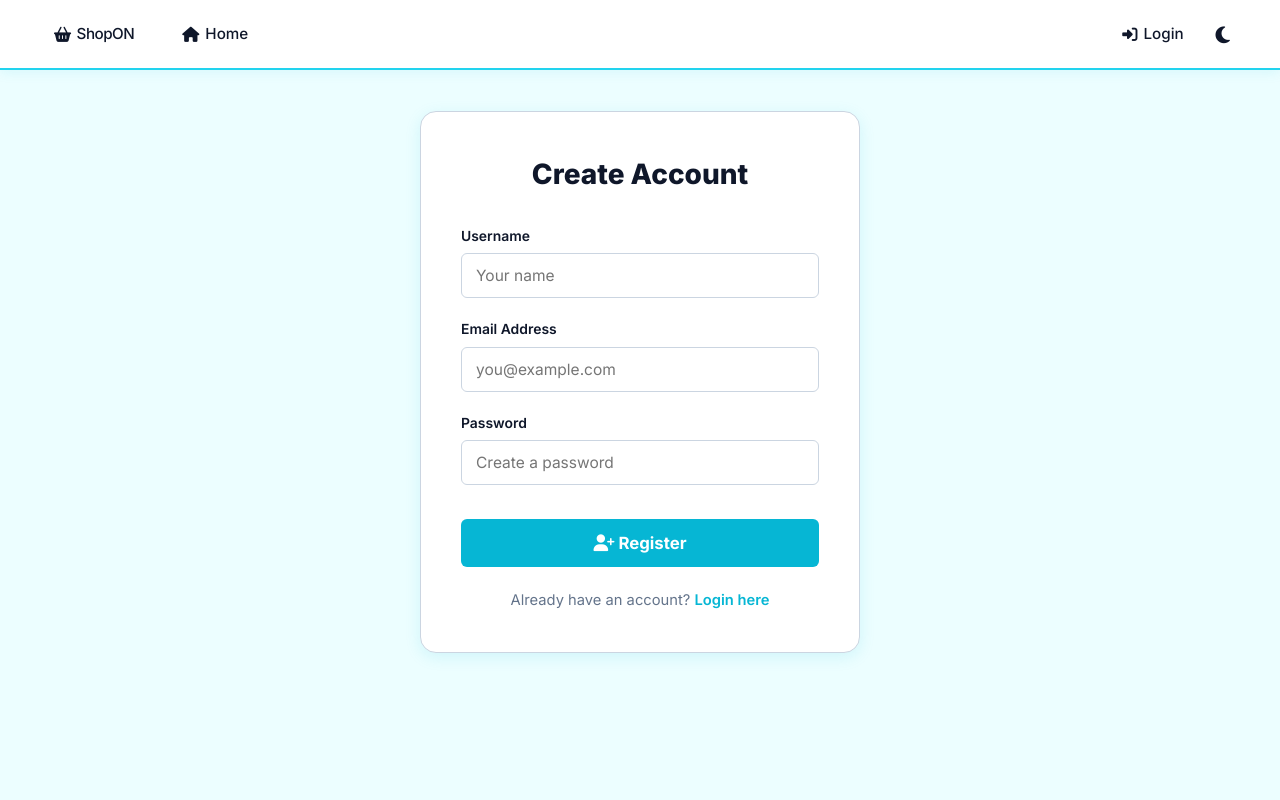
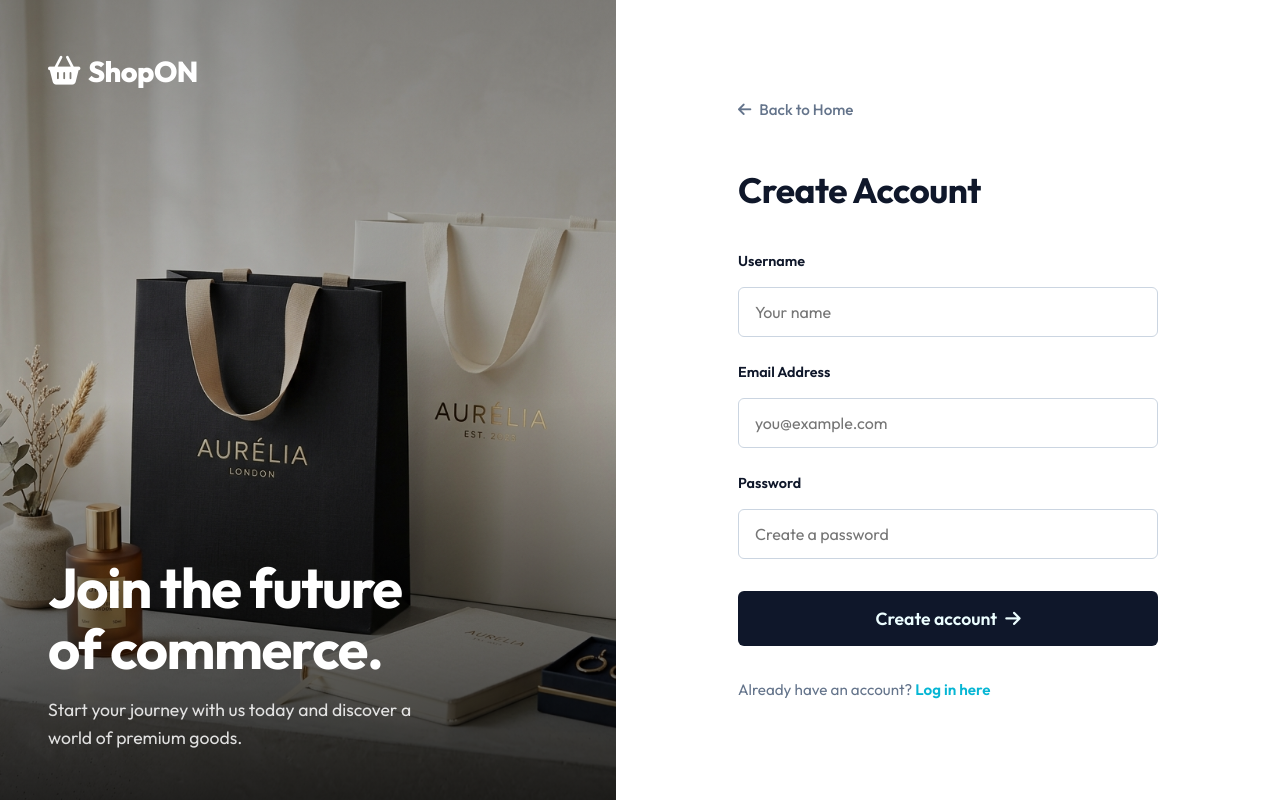
Before and after one commit to anixems07/ShopON, a plain HTML site: page frontend/register.html in a window 1280 px wide. Drawn offline with Linux system fonts and the light colour scheme.

Commit message:
style: redesign register page UI and update gitignore

```diff
--- a/frontend/css/style.css
+++ b/frontend/css/style.css
@@ -1,7 +1,7 @@
 /* =========================================================================
    Global Reset & Font Setup
    ========================================================================= */
-@import url('https://fonts.googleapis.com/css2?family=Inter:wght@300;400;500;600;700;800&display=swap');
+@import url('https://fonts.googleapis.com/css2?family=Outfit:wght@300;400;500;600;700;800&display=swap');
 
 :root {
     /* === Fresh Aqua + Soft Blue Theme === */
@@ -39,7 +39,7 @@
     margin: 0;
     padding: 0;
     box-sizing: border-box;
-    font-family: 'Inter', sans-serif;
+    font-family: 'Outfit', sans-serif;
 }
 
 body {
@@ -1073,3 +1073,182 @@ body.dark-theme {
         transform: translateX(0);
     }
 }
+
+/* =========================================================================
+   Auth Split Layout (Modern UI Redesign)
+   ========================================================================= */
+body.auth-body {
+    background-color: var(--bg-white); /* clean background */
+    margin: 0;
+    padding: 0;
+    min-height: 100dvh;
+}
+
+.split-layout {
+    display: flex;
+    min-height: 100dvh;
+    width: 100%;
+}
+
+.split-visual {
+    flex: 1;
+    position: relative;
+    display: none; /* hidden on mobile */
+    background: var(--light-blue-bg);
+    overflow: hidden;
+}
+
+@media (min-width: 992px) {
+    .split-visual {
+        display: flex;
+        flex-direction: column;
+        justify-content: flex-end;
+    }
+}
+
+.visual-img {
+    position: absolute;
+    top: 0;
+    left: 0;
+    width: 100%;
+    height: 100%;
+    object-fit: cover;
+    z-index: 1;
+}
+
+.visual-content {
+    position: relative;
+    z-index: 2;
+    padding: 48px;
+    height: 100%;
+    display: flex;
+    flex-direction: column;
+    justify-content: space-between;
+    background: linear-gradient(to top, rgba(0,0,0,0.8) 0%, rgba(0,0,0,0.2) 50%, rgba(0,0,0,0.4) 100%);
+    color: white;
+}
+
+.split-logo {
+    color: white;
+    font-size: 1.8em;
+    text-decoration: none;
+    font-weight: 800;
+}
+
+.visual-text h1 {
+    font-size: 3.5em;
+    font-weight: 700;
+    line-height: 1.1;
+    letter-spacing: -1.5px;
+    margin-bottom: 16px;
+}
+
+.visual-text p {
+    font-size: 1.1em;
+    color: rgba(255, 255, 255, 0.85);
+    max-width: 400px;
+}
+
+.split-form {
+    flex: 1;
+    display: flex;
+    align-items: center;
+    justify-content: center;
+    padding: 24px;
+    background: var(--bg-white);
+}
+
+.split-form-inner {
+    width: 100%;
+    max-width: 420px;
+}
+
+.split-form-inner h2 {
+    font-size: 2.2em;
+    font-weight: 700;
+    color: var(--text-main);
+    margin-bottom: 32px;
+    letter-spacing: -0.5px;
+}
+
+.back-link {
+    display: inline-flex;
+    align-items: center;
+    gap: 8px;
+    color: var(--text-muted);
+    text-decoration: none;
+    font-weight: 500;
+    margin-bottom: 40px;
+    font-size: 0.95em;
+    transition: color 0.2s;
+}
+
+.back-link:hover {
+    color: var(--primary);
+}
+
+/* Auth overrides for split layout */
+.split-form-inner .form-group label {
+    font-size: 0.9em;
+    margin-bottom: 8px;
+    color: var(--text-main);
+    font-weight: 600;
+}
+
+.split-form-inner .form-group input {
+    padding: 14px 16px;
+    border-radius: var(--radius-sm);
+    border: 1px solid var(--border-color);
+    background: transparent;
+    font-size: 1em;
+    width: 100%;
+    color: var(--text-main);
+}
+
+.split-form-inner .form-group input:focus {
+    border-color: var(--primary);
+    box-shadow: 0 0 0 4px rgba(6,182,212,0.1);
+    outline: none;
+}
+
+.split-form-inner .auth-btn {
+    width: 100%;
+    padding: 16px;
+    font-size: 1.1em;
+    font-weight: 600;
+    border-radius: var(--radius-sm);
+    background: var(--text-main); /* High contrast CTA */
+    color: var(--bg-main);
+    display: flex;
+    justify-content: center;
+    align-items: center;
+    transition: transform 0.15s, background 0.2s;
+    border: none;
+    cursor: pointer;
+}
+
+.split-form-inner .auth-btn:hover {
+    background: var(--text-muted);
+    transform: translateY(-2px);
+}
+
+.split-form-inner .auth-btn:active {
+    transform: translateY(1px) scale(0.98); /* Tactile push */
+}
+
+.split-form-inner .auth-footer {
+    text-align: left;
+    margin-top: 32px;
+    font-size: 0.95em;
+    color: var(--text-muted);
+}
+
+.split-form-inner .auth-footer a {
+    color: var(--primary);
+    text-decoration: none;
+    font-weight: 600;
+}
+
+.split-form-inner .auth-footer a:hover {
+    text-decoration: underline;
+}
--- a/frontend/register.html
+++ b/frontend/register.html
@@ -6,48 +6,49 @@
     <title>Register - ShopON</title>
     <link rel="preconnect" href="https://fonts.googleapis.com">
     <link rel="preconnect" href="https://fonts.gstatic.com" crossorigin>
-    <link href="https://fonts.googleapis.com/css2?family=Inter:wght@400;500;600;700;800&display=swap" rel="stylesheet">
+    <link href="https://fonts.googleapis.com/css2?family=Outfit:wght@300;400;500;600;700;800&display=swap" rel="stylesheet">
     <link rel="stylesheet" href="https://cdnjs.cloudflare.com/ajax/libs/font-awesome/6.4.0/css/all.min.css">
     <link rel="stylesheet" href="css/style.css">
 </head>
-<body>
-    <nav class="navbar">
-        <div class="nav-left">
-            <a class="nav-logo" href="index.html">
+<body class="auth-body">
+    <div class="split-layout">
+        <div class="split-visual">
+            <div class="visual-content">
+                <a class="nav-logo split-logo" href="index.html">
                     <i class="fa-solid fa-basket-shopping"></i> ShopON
                 </a>
-            <a href="index.html"><i class="fa-solid fa-house"></i> Home</a>
+                <div class="visual-text">
+                    <h1>Join the future<br>of commerce.</h1>
+                    <p>Start your journey with us today and discover a world of premium goods.</p>
                 </div>
-        <div class="nav-right">
-            <a href="login.html"><i class="fa-solid fa-right-to-bracket"></i> Login</a>
-            <button id="themeToggle" class="theme-btn" title="Toggle Dark Mode">
-                <i class="fa-solid fa-moon"></i>
-            </button>
             </div>
-    </nav>
+            <img class="visual-img" src="images/ecommerce_hero.png" alt="ShopON Premium">
+        </div>
 
-    <div class="auth-wrapper">
-        <div class="auth-card">
+        <div class="split-form">
+            <div class="split-form-inner">
+                <a href="index.html" class="back-link"><i class="fa-solid fa-arrow-left"></i> Back to Home</a>
                 <h2>Create Account</h2>
                 <form id="registerForm">
-                <div class="form-group" style="margin-bottom: 20px;">
+                    <div class="form-group" style="margin-bottom: 24px;">
                         <label>Username</label>
                         <input type="text" id="username" placeholder="Your name" required>
                     </div>
-                <div class="form-group" style="margin-bottom: 20px;">
+                    <div class="form-group" style="margin-bottom: 24px;">
                         <label>Email Address</label>
                         <input type="email" id="registerEmail" placeholder="you@example.com" required>
                     </div>
-                <div class="form-group" style="margin-bottom: 24px;">
+                    <div class="form-group" style="margin-bottom: 32px;">
                         <label>Password</label>
                         <input type="password" id="registerPassword" placeholder="Create a password" required>
                     </div>
                     <button type="submit" class="auth-btn">
-                    <i class="fa-solid fa-user-plus"></i> Register
+                        Create account <i class="fa-solid fa-arrow-right" style="margin-left: 8px;"></i>
                     </button>
                 </form>
                 <div class="auth-footer">
-                Already have an account? <a href="login.html">Login here</a>
+                    Already have an account? <a href="login.html">Log in here</a>
+                </div>
             </div>
         </div>
     </div>
```
Also changed, not shown: frontend/images/ecommerce_hero.png (added), 1 other file. Lines whose indentation alone changed are shown as unchanged.
